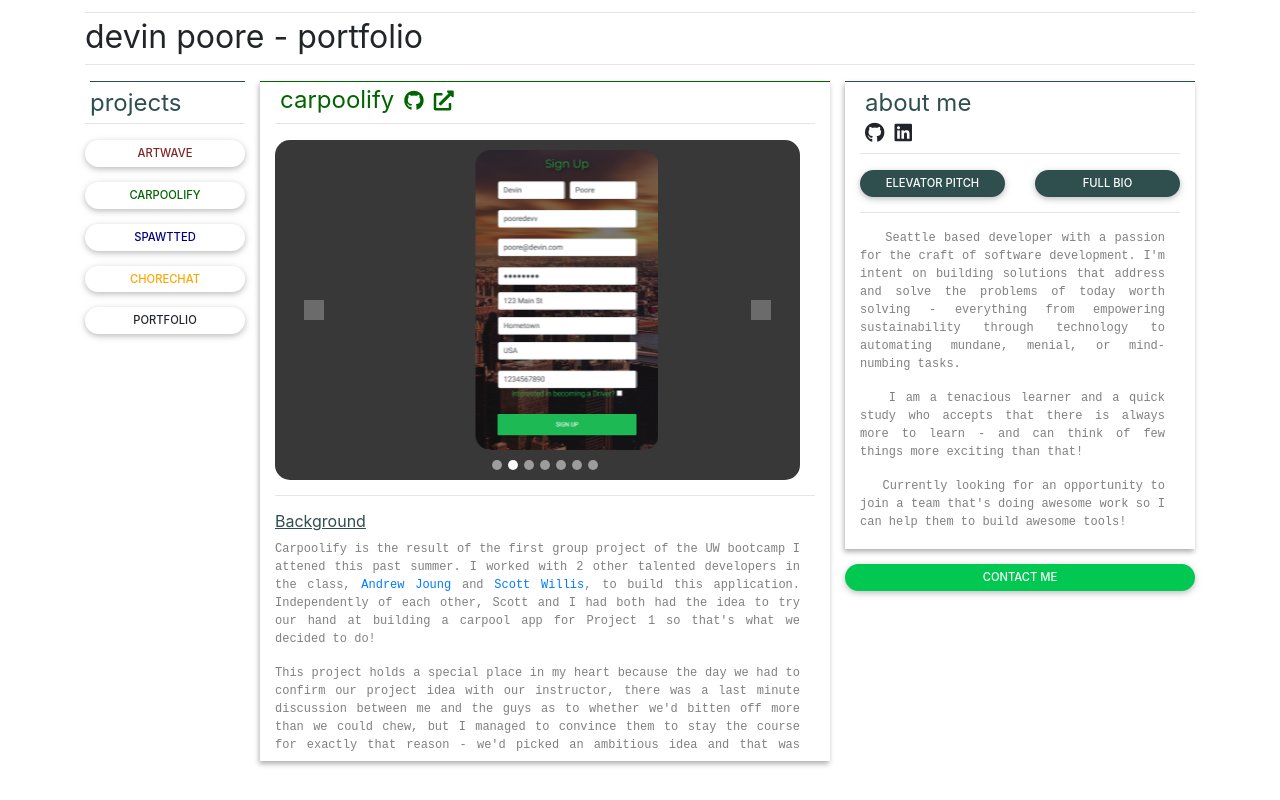
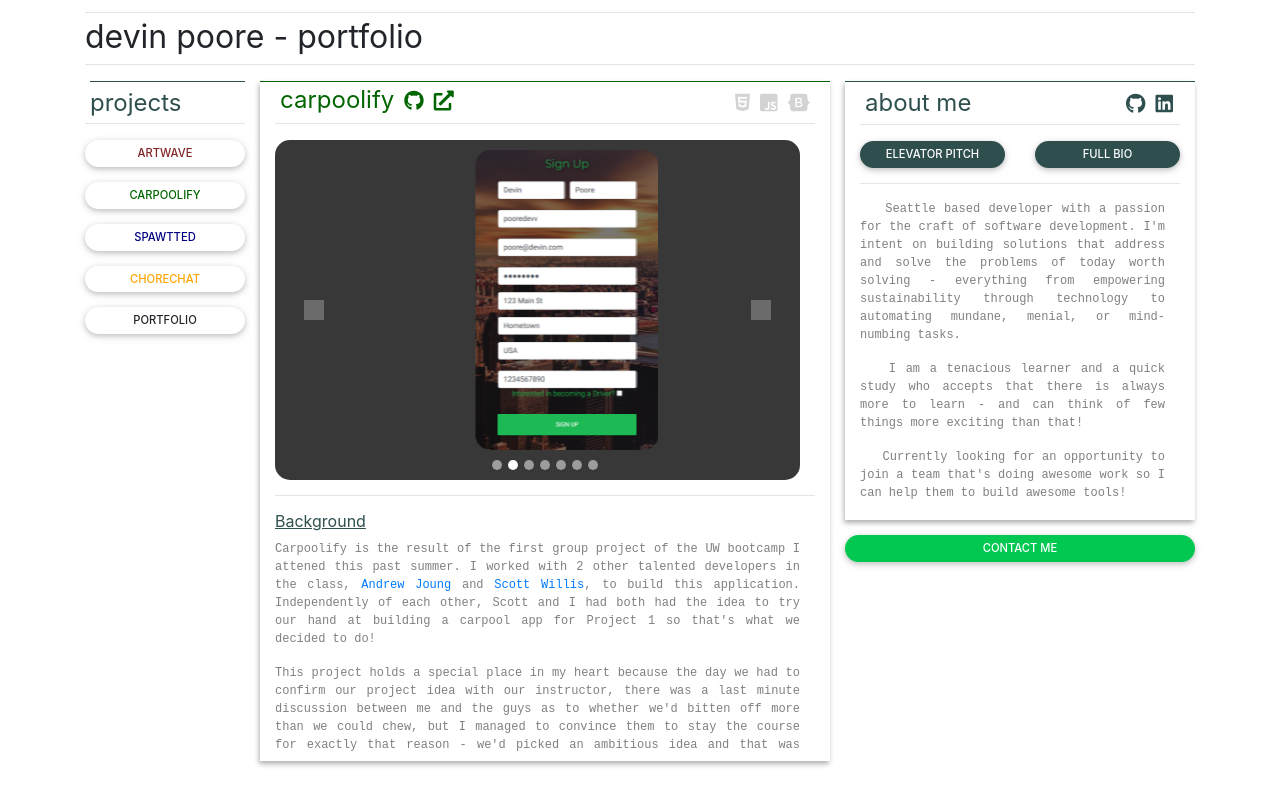
Before and after one commit to devinpoore/react-portfolio, a React (Create React App) app: page / in a window 1280 px wide. Built offline with nearby package versions, Linux system fonts and the light colour scheme; grey boxes are pictures that could not be loaded.

Commit message:
tech icons added

```diff
--- a/src/App.css
+++ b/src/App.css
@@ -135,6 +135,10 @@ h4 {
   color: white;
 }
 
+.bioBtn:hover {
+  color: gray;
+}
+
 #contactBtn {
   margin-top: 15px;
 }
@@ -150,3 +154,14 @@ h4 {
   font-weight: 500;
   border-radius: 15px;
 }
+
+.personalLink {
+  text-align: right;
+  font-size: 20px;
+  color: darkslategray;
+}
+
+#aboutTitle {
+  display: inline-block;
+  width: 80%;
+}
--- a/src/App.js
+++ b/src/App.js
@@ -116,9 +116,16 @@ class App extends React.Component {
           <div id="about" className="col-md-4">
             <div id="insideAbout">
 
-              <h4>about me</h4>
-              <i class="fab fa-github"></i>
-              <i class="fab fa-linkedin"></i>
+              <h4 id="aboutTitle">about me</h4>
+
+                <a title="My Github" href="https://github.com/devinpoore" target="_blank" rel="noopener noreferrer">
+                  <i class="personalLink fab fa-github"></i>
+                </a>
+
+                <a title="My LinkedIn" href="https://www.linkedin.com/in/devinpoore" target="_blank" rel="noopener noreferrer">
+                  <i class="personalLink fab fa-linkedin"></i>
+                </a>
+
               <hr />
 
               <div className="row bioButtons">
--- a/src/Components/ProjectComponents/TitleLinks/index.js
+++ b/src/Components/ProjectComponents/TitleLinks/index.js
@@ -12,6 +12,10 @@ const TitleLinks = (props) => {
     }
     return (
         <div className="titleDiv">
+
+            <div className="row">
+
+                <div className="col-md-6">
                     <span id="title" style={color}>{currentProject.title}</span>
                     <div className="linkIcons text-center">
 
@@ -33,6 +37,21 @@ const TitleLinks = (props) => {
                             </a>
                         </div>
                     </div>
+                </div>
+
+                <div className="col-md-6 text-right">
+
+                    <div id="techUsedDiv">
+                        <i title="Built with HTML5" style={{display: currentProject.techUsed.indexOf("html") !== -1 ? "inline" : "none"}} class="techUsed fab fa-html5"></i>
+                        <i title="Built with ReactJS" style={{display: currentProject.techUsed.indexOf("react") !== -1 ? "inline" : "none"}} class="techUsed fab fa-react"></i>
+                        <i title="Built with JavaScript" style={{display: currentProject.techUsed.indexOf("js") !== -1 ? "inline" : "none"}} class="techUsed fab fa-js-square"></i>
+                        <i title="Built with NodeJS" style={{display: currentProject.techUsed.indexOf("node") !== -1 ? "inline" : "none"}} class="techUsed fab fa-node-js"></i>
+                        <i title="Built with Bootstrap" style={{display: currentProject.techUsed.indexOf("bootstrap") !== -1 ? "inline" : "none"}} class="techUsed fab fa-bootstrap"></i>
+                    </div>
+
+                </div>
+
+            </div>
 
             <hr/>
         </div>
--- a/src/Components/ProjectComponents/TitleLinks/style.css
+++ b/src/Components/ProjectComponents/TitleLinks/style.css
@@ -15,3 +15,17 @@ i {
     margin: 5px;
     /* color: #802424; */
 }
+
+.techUsed {
+    /* margin-top: 10px; */
+    font-size: 20px;
+    color: lightgray;
+}
+
+.techUsed:hover {
+    color: gray;
+}
+
+#techUsedDiv {
+    margin-top: 10px;
+}
--- a/src/Components/ProjectComponents/projectInfo.json
+++ b/src/Components/ProjectComponents/projectInfo.json
@@ -6,7 +6,8 @@
         "frontGithubLink": "https://github.com/andrewjoung/ARTWAVE",
         "backGithubLink": "https://github.com/andrewjoung/ARTWAVE-API",
         "deployedProjectLink": "https://andrewjoung.github.io/ARTWAVE/#/",
-        "hexCode": "#802424"
+        "hexCode": "#802424",
+        "techUsed": ["node", "react", "bootstrap"]
     },
     "artwave2": {
         "title": "artwave 2.0",
@@ -15,7 +16,8 @@
         "frontGithubLink": "https://github.com/devinpoore/artwave2.0",
         "backGithubLink": "https://github.com/devinpoore/api-artwave2.0",
         "deployedProjectLink": "",
-        "hexCode": "#802424"
+        "hexCode": "#802424",
+        "techUsed": ["node", "react", "bootstrap"]
     },
     "carpoolify": {
         "title": "carpoolify",
@@ -24,7 +26,8 @@
         "frontGithubLink": "https://github.com/andrewjoung/carpoolify",
         "backGithubLink": "",
         "deployedProjectLink": "https://andrewjoung.github.io/carpoolify/",
-        "hexCode": "#006400"
+        "hexCode": "#006400",
+        "techUsed": ["html", "js", "bootstrap"]
     },
     "carpoolify2": {
         "title": "carpoolify 2.0",
@@ -33,7 +36,8 @@
         "frontGithubLink": "https://github.com/devinpoore/carpoolify-mern",
         "backGithubLink": "https://github.com/devinpoore/api-carpoolify-mern",
         "deployedProjectLink": "",
-        "hexCode": "#006400"
+        "hexCode": "#006400",
+        "techUsed": ["node", "react", "bootstrap"]
     },
     "spawtted": {
         "title": "spawtted",
@@ -42,7 +46,8 @@
         "frontGithubLink": "https://github.com/devinpoore/sPawtted",
         "backGithubLink": "",
         "deployedProjectLink": "https://spawtted.herokuapp.com/",
-        "hexCode": "#000080"
+        "hexCode": "#000080",
+        "techUsed": ["node", "js", "bootstrap"]
     },
     "chorechat": {
         "title": "chorechat",
@@ -51,7 +56,8 @@
         "frontGithubLink": "",
         "backGithubLink": "https://github.com/devinpoore/chorechat",
         "deployedProjectLink": "",
-        "hexCode": "#ffa500"
+        "hexCode": "#ffa500",
+        "techUsed": ["node"]
     },
     "portfolio": {
         "title": "portfolio",
@@ -60,6 +66,7 @@
         "frontGithubLink": "https://github.com/devinpoore/react-portfolio",
         "backGithubLink": "https://github.com/devinpoore/api-react-portfolio",
         "deployedProjectLink": "",
-        "hexCode": "#000000"
+        "hexCode": "#000000",
+        "techUsed": ["node", "react", "bootstrap"]
     }
 }
```
Lines whose indentation alone changed are shown as unchanged.
